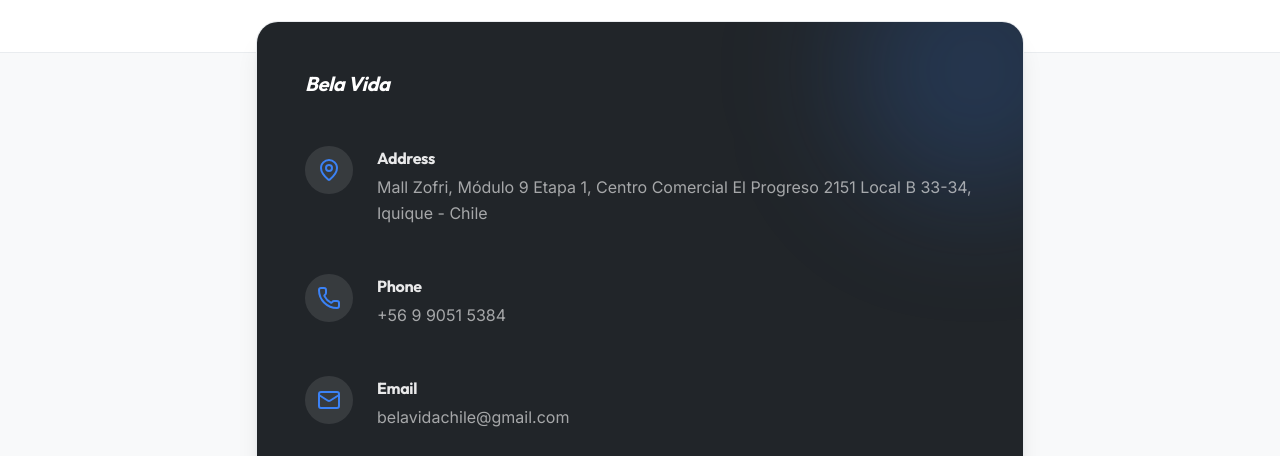
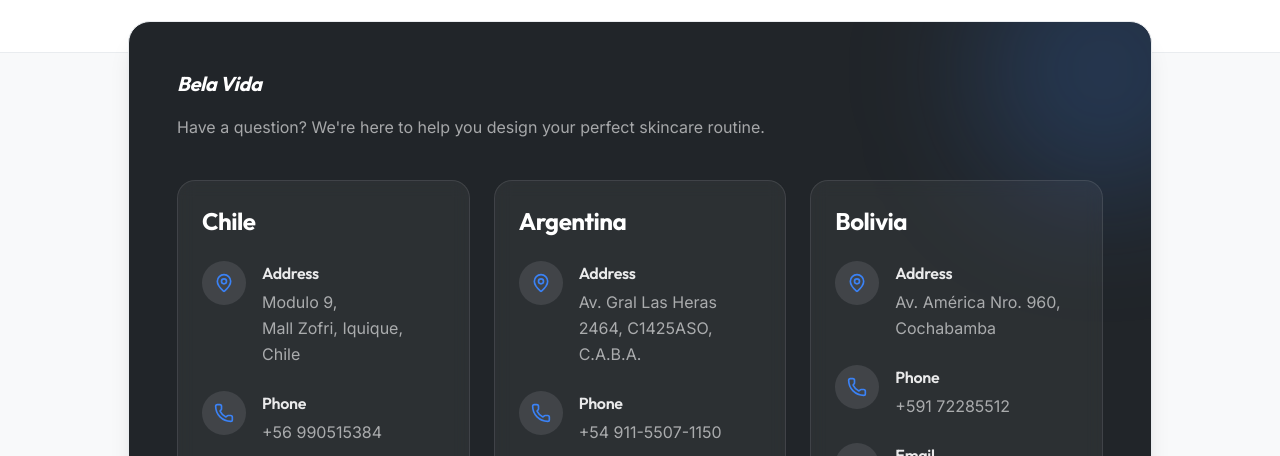
Before and after one commit to NinadKate/Ninad_BelaVida, a Next.js app: page /en/contact in a window 1280 px wide. Shown: the part 344-800 px from the top of the page. Built offline with nearby package versions, Linux system fonts and the light colour scheme; no server answers.

Commit message:
Added Addresses

```diff
--- a/src/app/[locale]/contact/page.tsx
+++ b/src/app/[locale]/contact/page.tsx
@@ -4,6 +4,27 @@
 export default async function ContactPage({ params }: { params: Promise<{ locale: string }> }) {
     const { locale } = await params;
     const t = await getTranslations({ locale, namespace: "Contact" });
+
+    const locations = [
+      {
+        country: "Chile",
+        address: ["Modulo 9,", "Mall Zofri, Iquique, Chile"],
+        phone: "+56 990515384",
+        email: "belavidachile@gmail.com",
+      },
+      {
+        country: "Argentina",
+        address: ["Av. Gral Las Heras 2464, C1425ASO, C.A.B.A."],
+        phone: "+54 911-5507-1150",
+        email: "info@vidabella.org",
+      },
+      {
+        country: "Bolivia",
+        address: ["Av. América Nro. 960, Cochabamba"],
+        phone: "+591 72285512",
+        email: "info@vidabella.org",
+      },
+    ];
 
     return (
       <div className="min-h-screen bg-neutral-soft dark:bg-neutral-dark pb-24">
@@ -20,57 +41,76 @@
         </div>
 
         <div className="container mx-auto px-4 -mt-8 relative z-10">
-          <div className="max-w-3xl mx-auto rounded-3xl shadow-xl overflow-hidden border border-neutral-med dark:border-neutral-700">
-            {/* Left Column - Contact Info */}
-            <div className="bg-neutral-dark text-white p-12 flex flex-col justify-center relative overflow-hidden">
+          <div className="max-w-5xl mx-auto rounded-3xl shadow-xl overflow-hidden border border-neutral-med dark:border-neutral-700 bg-neutral-dark text-white relative">
             <div className="absolute top-0 right-0 w-64 h-64 bg-brand-green/20 rounded-full blur-3xl -mr-20 -mt-20 pointer-events-none" />
 
-              <div className="space-y-12 relative z-10">
-                <div>
-                  <h3 className="text-xl font-bold mb-8 italic">Bela Vida</h3>
+            <div className="p-8 md:p-12 relative z-10">
+              <div className="max-w-2xl mb-10">
+                <h3 className="text-xl font-bold mb-4 italic">Bela Vida</h3>
+                <p className="text-white/60 leading-relaxed">
+                  {t("description")}
+                </p>
               </div>
 
-                <div className="flex items-start gap-6">
+              <div className="grid gap-6 md:grid-cols-3">
+                {locations.map((location) => (
+                  <div
+                    key={location.country}
+                    className="rounded-2xl border border-white/10 bg-white/5 p-6 backdrop-blur-sm"
+                  >
+                    <h4 className="text-2xl font-bold mb-6 text-white">
+                      {location.country}
+                    </h4>
+
+                    <div className="space-y-6">
+                      <div className="flex items-start gap-4">
                         <div className="p-3 bg-white/10 rounded-full text-brand-green shrink-0">
-                    <MapPin size={24} />
+                          <MapPin size={20} />
                         </div>
                         <div>
-                    <h4 className="font-bold mb-1 text-white/90">
+                          <h5 className="font-semibold mb-1 text-white/90">
                             {t("address")}
-                    </h4>
+                          </h5>
                           <p className="text-white/60 leading-relaxed">
-                      {t("addressValue")}
+                            {location.address.map((line) => (
+                              <span key={line} className="block">
+                                {line}
+                              </span>
+                            ))}
                           </p>
                         </div>
                       </div>
 
-                <div className="flex items-start gap-6">
+                      <div className="flex items-start gap-4">
                         <div className="p-3 bg-white/10 rounded-full text-brand-green shrink-0">
-                    <Phone size={24} />
+                          <Phone size={20} />
                         </div>
                         <div>
-                    <h4 className="font-bold mb-1 text-white/90">
+                          <h5 className="font-semibold mb-1 text-white/90">
                             {t("phone")}
-                    </h4>
+                          </h5>
                           <p className="text-white/60 leading-relaxed">
-                      +56 9 9051 5384
+                            {location.phone}
                           </p>
                         </div>
                       </div>
 
-                <div className="flex items-start gap-6">
+                      <div className="flex items-start gap-4">
                         <div className="p-3 bg-white/10 rounded-full text-brand-green shrink-0">
-                    <Mail size={24} />
+                          <Mail size={20} />
                         </div>
                         <div>
-                    <h4 className="font-bold mb-1 text-white/90">
+                          <h5 className="font-semibold mb-1 text-white/90">
                             {t("email")}
-                    </h4>
-                    <p className="text-white/60 leading-relaxed">
-                      belavidachile@gmail.com
+                          </h5>
+                          <p className="text-white/60 leading-relaxed break-all">
+                            {location.email}
                           </p>
                         </div>
                       </div>
+                    </div>
+                  </div>
+                ))}
               </div>
             </div>
           </div>
```
Lines whose indentation alone changed are shown as unchanged.
